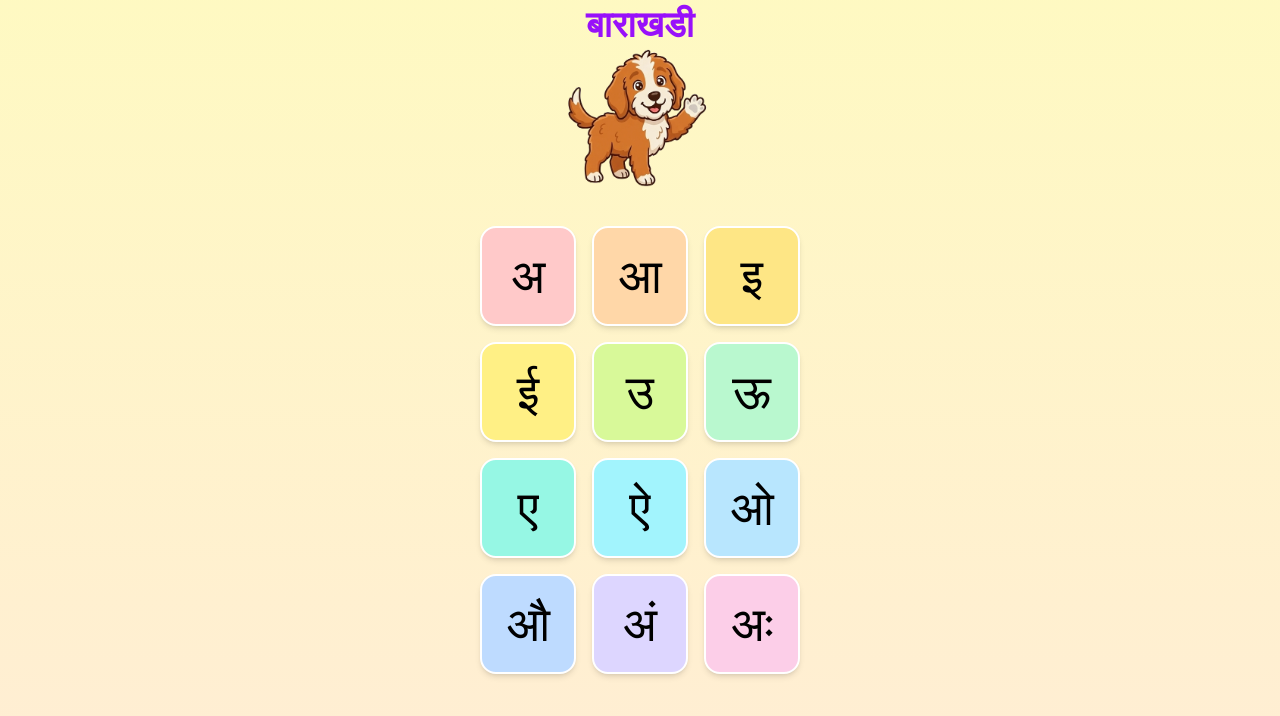
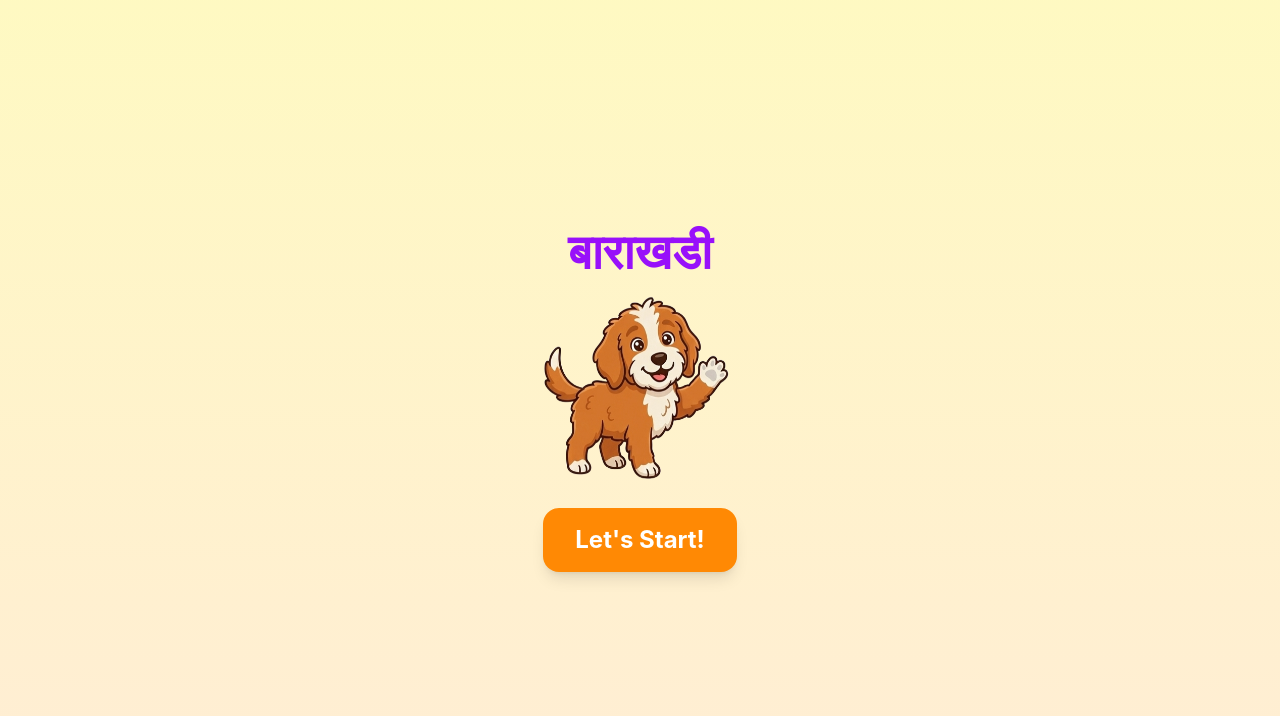
Before and after one commit to vishalkharjul/barakhadi, a React (Vite) app: page / in a window 1280 px wide. Shown: the top 716 px of the page. Built offline with nearby package versions, Linux system fonts and the light colour scheme.

Commit message:
Add welcome screen with Piku greeting audio and new watch pose

```diff
--- a/src/App.jsx
+++ b/src/App.jsx
@@ -6,15 +6,18 @@ import { playVowelSound } from './utils/audio';
 import { ChevronLeft, ChevronRight, Grid3x3 } from 'lucide-react';
 import PikuCompanion from './components/PikuCompanion';
 
-
-
-
 function App() {
   const [selectedIndex, setSelectedIndex] = useState(null);
   const [pikuMood, setPikuMood] = useState('wave');
-
+  const [screen, setScreen] = useState('welcome');
 
   const selectedVowel = selectedIndex !== null ? vowels[selectedIndex] : null;
+
+  const handleStart = () => {
+    const audio = new Audio('/audio/piku_welcome.mp3');
+    audio.play().catch(() => {});
+    setScreen('grid');
+  };
 
   const handleSelect = (vowel) => {
     window.scrollTo(0, 0);
@@ -44,17 +47,23 @@ function App() {
 
   return (
     <div className="min-h-screen bg-gradient-to-b from-yellow-100 to-orange-100">
-        <h1 className="text-4xl font-bold text-purple-600 text-center pt-1 mb-0">
-
-        बाराखडी
-      </h1>
-
-      {selectedVowel ? (
+      {screen === 'welcome' ? (
+        <div className="flex flex-col items-center justify-center min-h-screen">
+          <h1 className="text-5xl font-bold text-purple-600 mb-4">बाराखडी</h1>
+          <PikuCompanion mood="wave" size={200} />
+          <button
+            onClick={handleStart}
+            className="bg-orange-400 text-white px-8 py-4 rounded-2xl text-2xl font-bold shadow-lg mt-4"
+          >
+            Let's Start!
+          </button>
+        </div>
+      ) : selectedVowel ? (
         <div className="text-center mt-0 px-6">
+          <h1 className="text-4xl font-bold text-purple-600 text-center pt-1 mb-0">बाराखडी</h1>
           <div className="flex justify-center">
-  <PikuCompanion mood={pikuMood} size={150} />
+            <PikuCompanion mood={pikuMood} size={180} />
           </div>
-
 
           <TracingCanvas vowel={selectedVowel} onMoodChange={setPikuMood} />
 
@@ -74,7 +83,6 @@ function App() {
                          active:scale-95 transition-all"
             >
               <Grid3x3 size={24} />
-
             </button>
             <button
               onClick={handleNext}
@@ -84,12 +92,12 @@ function App() {
                          disabled:opacity-40 disabled:scale-100"
             >
               <ChevronRight size={24} />
-
             </button>
           </div>
         </div>
       ) : (
         <div className="flex flex-col items-center mt-2">
+          <h1 className="text-4xl font-bold text-purple-600 text-center pt-1 mb-0">बाराखडी</h1>
           <PikuCompanion mood="wave" size={150} />
           <VowelGrid onSelect={handleSelect} />
         </div>
--- a/src/components/PikuCompanion.jsx
+++ b/src/components/PikuCompanion.jsx
@@ -1,8 +1,8 @@
-const images = {
-  wave: '/images/piku_wave_wbg.png',
-  watch: '/images/piku_watch_wbg.png',
-  celebrate: '/images/piku_celebrate_wbg.png',
-  sad: '/images/piku_sad_wbg.png',
+const media = {
+  wave: { src: '/images/piku_wave_wbg.png', type: 'image' },
+  watch: { src: '/images/piku_watch_wbg2.png', type: 'image' },
+  celebrate: { src: '/images/piku_celebrate_wbg.png', type: 'image' },
+  sad: { src: '/images/piku_sad_wbg.png', type: 'image' },
 };
 
 const animations = {
@@ -13,9 +13,25 @@ const animations = {
 };
 
 function PikuCompanion({ mood = 'wave', size = 80 }) {
+  const current = media[mood];
+
+  if (current.type === 'video') {
+    return (
+      <video
+        src={current.src}
+        autoPlay
+        loop
+        muted
+        playsInline
+        className="transition-all duration-300"
+        style={{ width: size, height: size }}
+      />
+    );
+  }
+
   return (
     <img
-      src={images[mood]}
+      src={current.src}
       alt={`Piku ${mood}`}
       className={`${animations[mood]} transition-all duration-300`}
       style={{ width: size, height: size }}
```
Also changed, not shown: public/images/piku_watch_wbg2.png (added), 1 other file (tests, documents, lock files or other folders). Lines whose indentation alone changed are shown as unchanged.
